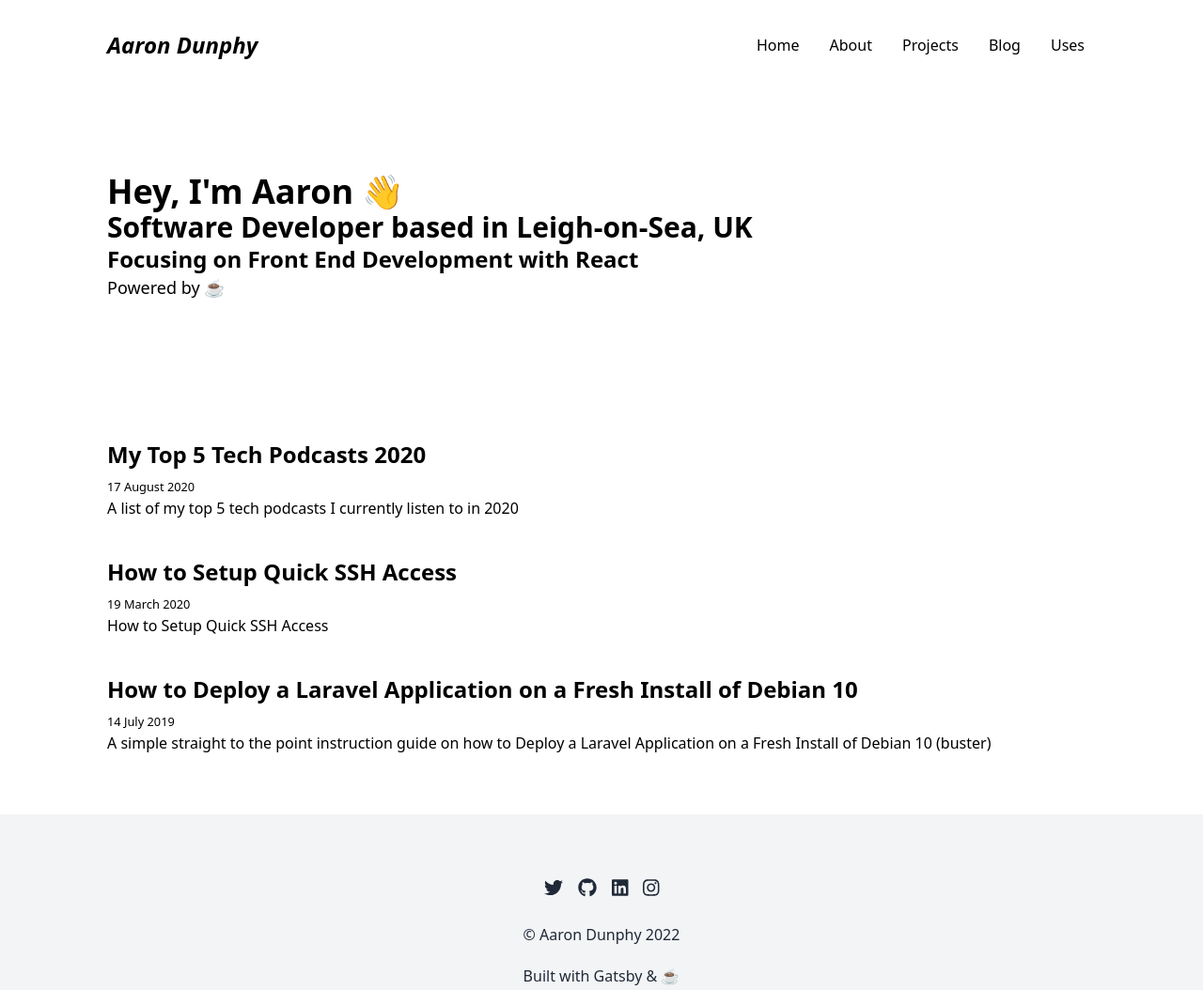
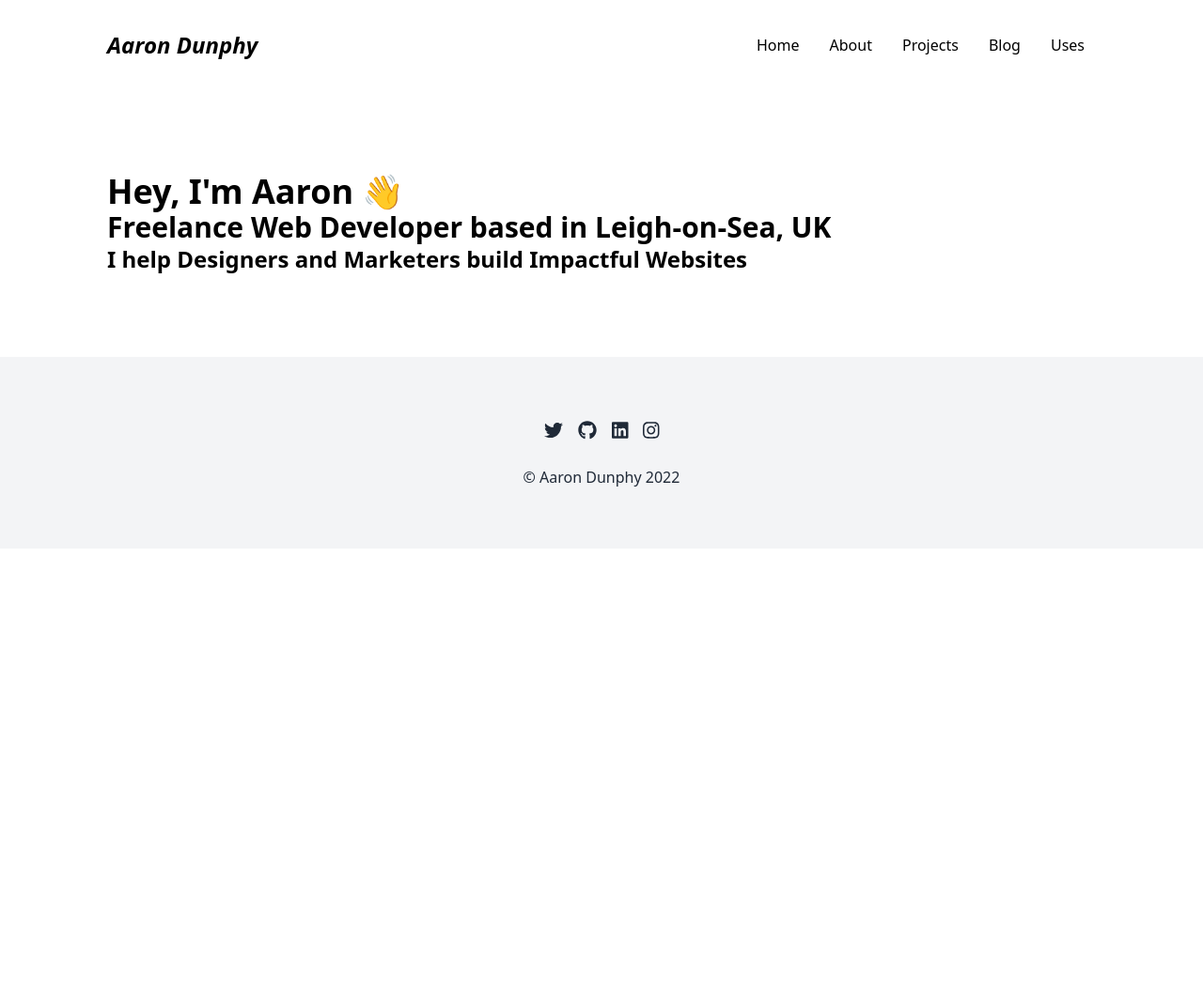
Before and after one commit to aarondunphy/aarondunphy.com, a Gatsby site: page / in a window 1280 px wide. Shown: the whole page at 94% size. After the commit the page ends 800 px from the top, so only its background shows below. Built offline with nearby package versions, Linux system fonts and the light colour scheme; Gatsby itself is replaced by a stand-in of ours.

Commit message:
Content update

```diff
--- a/src/components/footer.js
+++ b/src/components/footer.js
@@ -21,8 +21,7 @@ const Footer = () => (
                         <FontAwesomeIcon icon={faInstagram} />
                     </a>
                 </div>
-                <p style={{fontSize: 16}}>&copy; Aaron Dunphy { new Date().getFullYear() }</p>
-                <p style={{marginBottom: 0}}>Built with <a href="https://www.gatsbyjs.com/" target="_blank" rel="noreferrer">Gatsby</a> &amp; <span role="img" aria-label="coffee">☕️</span></p>
+                <p className="mb-0">&copy; Aaron Dunphy { new Date().getFullYear() }</p>
             </div>
         </div>
     </footer>
--- a/src/pages/about.js
+++ b/src/pages/about.js
@@ -17,7 +17,7 @@ const AboutPage = () => {
             <div className="flex flex-col-reverse gap-8 items-center mb-10 md:flex-row">
               <div className="md:w-2/3">
 
-                <p>I'm a Software Developer based in <a href="https://en.wikipedia.org/wiki/Leigh-on-Sea" target="_blank" rel="noreferrer">Leigh-on-Sea</a>, UK. I have a passion for coding and get most enjoyment from solving problems with writing elegant/maintainable code and sharing knowledge. I love learning so I'm always keeping up to date by watching conference talks, listening to <Link to="/blog/my-top-5-tech-podcasts-2020">podcasts</Link> and reading blog posts.</p>
+                <p>I'm a Freelance Web Developer based in <a href="https://en.wikipedia.org/wiki/Leigh-on-Sea" target="_blank" rel="noreferrer">Leigh-on-Sea</a>, UK. I help Designers and Marketers build Impactful Websites.</p>
 
                 <p>My coding journey started unexpectedly in my first year of University in 2012. I went to uni for graphic design but in our first year we had to build a basic website and I thought writing code was so cool. I was hooked so I switched my degree to Web Technologies. I've been working in the industry since graduating in 2015 with a first class honours.</p>
 
@@ -36,6 +36,7 @@ const AboutPage = () => {
                 <li>React</li>
                 <li>Vue.js</li>
                 <li>Gatsby</li>
+                <li>Next.js</li>
                 <li>Node.js</li>
                 <li>PHP</li>
                 <li>Laravel</li>
--- a/src/pages/blog.js
+++ b/src/pages/blog.js
@@ -6,19 +6,19 @@ import Heading from "../components/Heading"
 
 const BlogPage = (data) => {
 
-    const { nodes } = data.data.allMarkdownRemark
-    const posts = nodes.map((node, index) => (
-        <div key={index} style={{marginBottom: 40}}>
-            <Heading level={3}>
-                <Link to={ node.frontmatter.slug }>
-                    { node.frontmatter.title }
-                </Link>
-            </Heading>
-            <p style={{margin: 0}}><small>{ node.frontmatter.date }</small></p>
-            <p>{ node.frontmatter.description }</p>
+    // const { nodes } = data.data.allMarkdownRemark
+    // const posts = nodes.map((node, index) => (
+    //     <div key={index} style={{marginBottom: 40}}>
+    //         <Heading level={3}>
+    //             <Link to={ node.frontmatter.slug }>
+    //                 { node.frontmatter.title }
+    //             </Link>
+    //         </Heading>
+    //         <p style={{margin: 0}}><small>{ node.frontmatter.date }</small></p>
+    //         <p>{ node.frontmatter.description }</p>
 
-        </div>
-    ))
+    //     </div>
+    // ))
 
     return (
         <Layout>
@@ -26,7 +26,8 @@ const BlogPage = (data) => {
           <div className="container">
               <Heading level={1}>Blog</Heading>
               <div className="mt-16">
-                  { posts }
+              <p>Coming Soon!</p>
+                  {/* { posts } */}
               </div>
             </div>
         </Layout>
@@ -35,17 +36,17 @@ const BlogPage = (data) => {
 
 export default BlogPage
 
-export const pageQuery = graphql`
-    query {
-        allMarkdownRemark(sort: { fields: [frontmatter___date], order: DESC }) {
-            nodes {
-                frontmatter {
-                    title
-                    date(formatString: "DD MMMM YYYY")
-                    description
-                    slug
-                }
-            }
-        }
-    }
-`
+// export const pageQuery = graphql`
+//     query {
+//         allMarkdownRemark(sort: { fields: [frontmatter___date], order: DESC }) {
+//             nodes {
+//                 frontmatter {
+//                     title
+//                     date(formatString: "DD MMMM YYYY")
+//                     description
+//                     slug
+//                 }
+//             }
+//         }
+//     }
+// `
--- a/src/pages/index.js
+++ b/src/pages/index.js
@@ -6,33 +6,32 @@ import Heading from "../components/Heading"
 
 const IndexPage = (data) => {
 
-    const { nodes } = data.data.allMarkdownRemark
-    const posts = nodes.map((node, index) => (
-        <div key={index} style={{marginBottom: 40}}>
-            <Heading level={3} style={{marginBottom: 5}}>
-                <Link to={ node.frontmatter.slug }>
-                    { node.frontmatter.title }
-                </Link>
-            </Heading>
-            <p style={{margin: 0}}><small>{ node.frontmatter.date }</small></p>
-            <p>{ node.frontmatter.description }</p>
+    // const { nodes } = data.data.allMarkdownRemark
+    // const posts = nodes.map((node, index) => (
+    //     <div key={index} style={{marginBottom: 40}}>
+    //         <Heading level={3} style={{marginBottom: 5}}>
+    //             <Link to={ node.frontmatter.slug }>
+    //                 { node.frontmatter.title }
+    //             </Link>
+    //         </Heading>
+    //         <p style={{margin: 0}}><small>{ node.frontmatter.date }</small></p>
+    //         <p>{ node.frontmatter.description }</p>
 
-        </div>
-    ))
+    //     </div>
+    // ))
 
     return (
         <Layout>
-          <Seo title="Home" />
+          <Seo title="Home | Freelance Web Developer" />
           <div className="container">
               <div className="py-16">
                 <h2 className="text-4xl font-bold">Hey, I'm Aaron <span role="img" aria-label="wave">👋</span></h2>
-                <h1 className="text-3xl font-bold">Software Developer based in Leigh-on-Sea, UK</h1>
-                <h2 className="text-2xl font-bold">Focusing on Front End Development with React</h2>
-                <p className="text-lg">Powered by <span role="img" aria-label="coffee">☕️</span></p>
+                <h1 className="text-3xl font-bold">Freelance Web Developer based in Leigh-on-Sea, UK</h1>
+                <h2 className="text-2xl font-bold">I help Designers and Marketers build Impactful Websites</h2>
               </div>
-              <div className="mt-16">
+              {/* <div className="mt-16">
                   { posts }
-              </div>
+              </div> */}
           </div>
         </Layout>
     )
@@ -40,17 +39,17 @@ const IndexPage = (data) => {
 
 export default IndexPage
 
-export const pageQuery = graphql`
-    query {
-        allMarkdownRemark(sort: { fields: [frontmatter___date], order: DESC }) {
-            nodes {
-                frontmatter {
-                    title
-                    date(formatString: "DD MMMM YYYY")
-                    description
-                    slug
-                }
-            }
-        }
-    }
-`
+// export const pageQuery = graphql`
+//     query {
+//         allMarkdownRemark(sort: { fields: [frontmatter___date], order: DESC }) {
+//             nodes {
+//                 frontmatter {
+//                     title
+//                     date(formatString: "DD MMMM YYYY")
+//                     description
+//                     slug
+//                 }
+//             }
+//         }
+//     }
+// `
```
